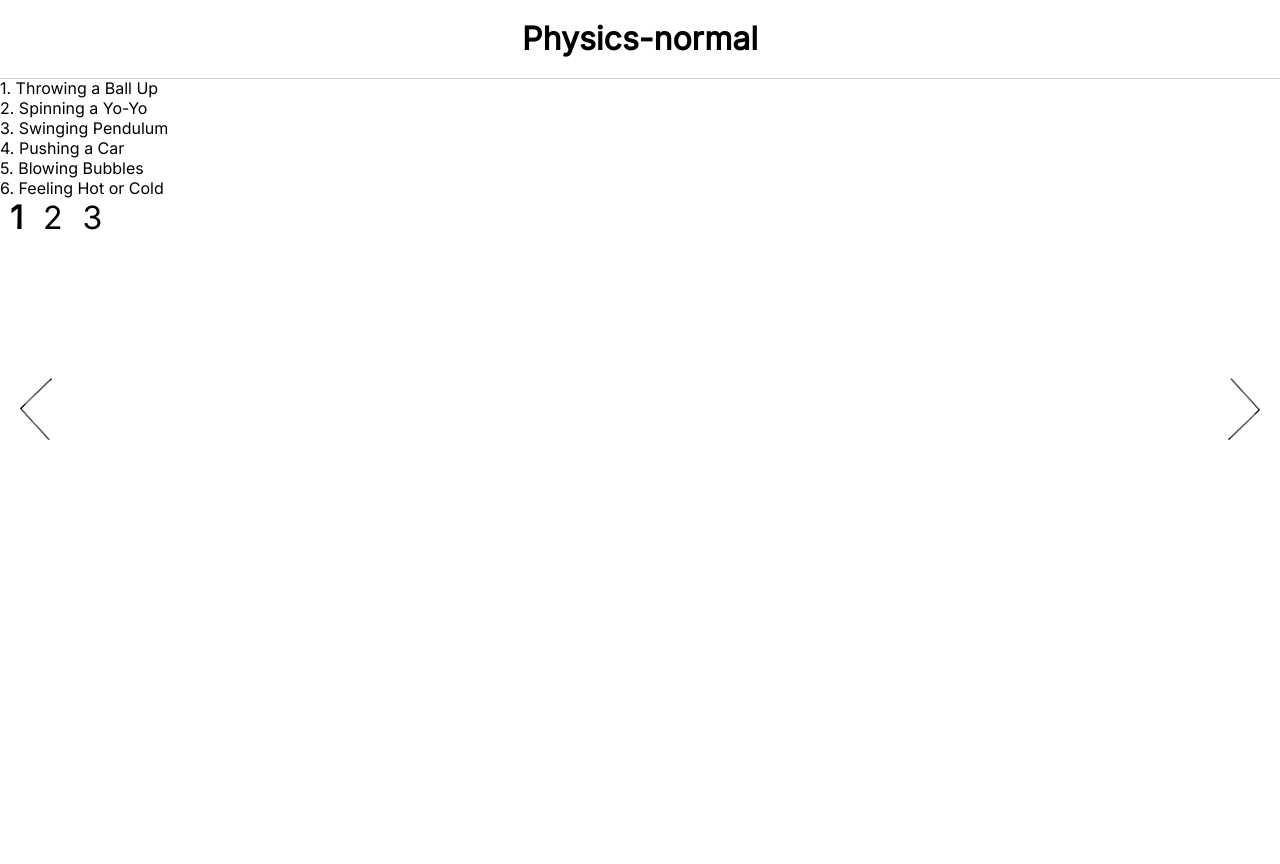
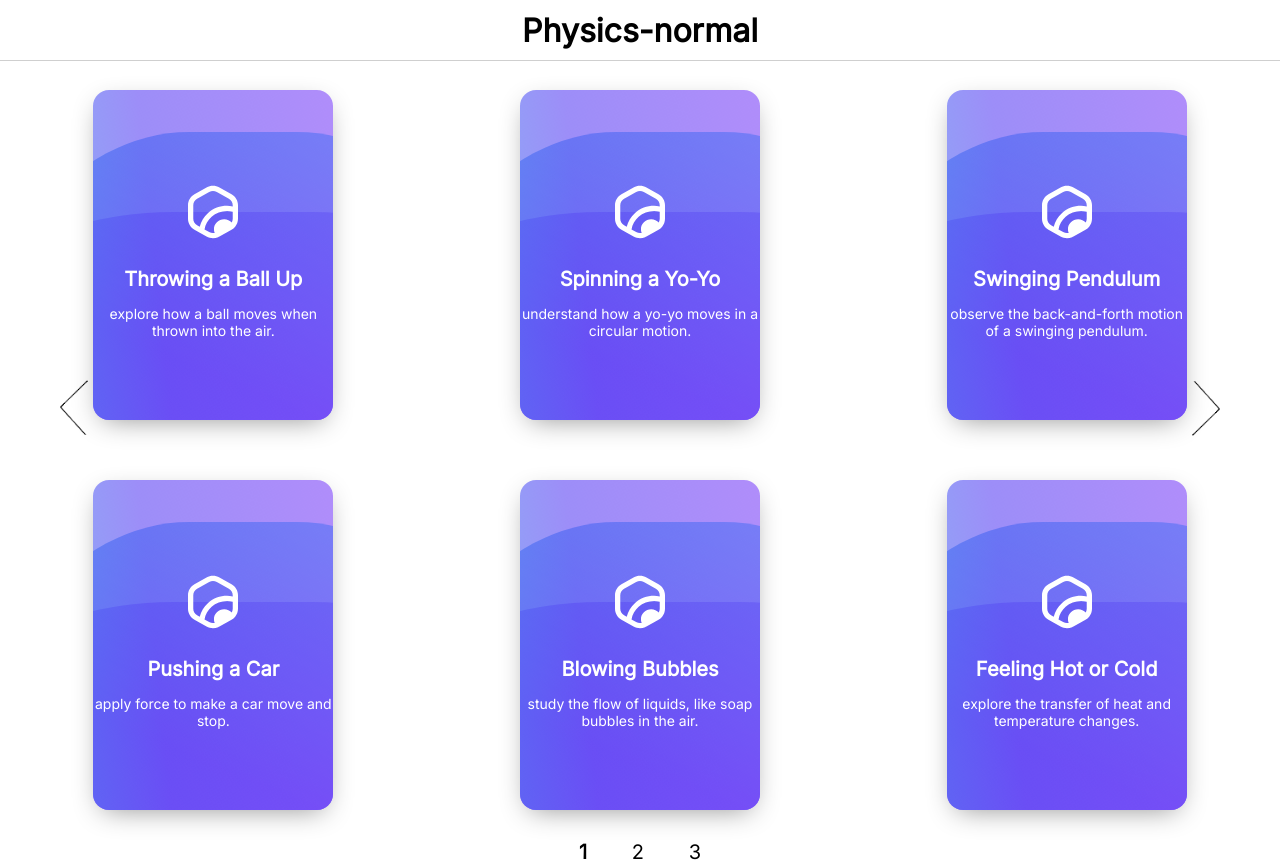
Before and after one commit to BadangGit/PPT-Project, a Vue app in the folder normal/: page / in a window 1280 px wide. Before the commit the page ends 800 px from the top, so only its background shows below. Built offline with nearby package versions, Linux system fonts and the light colour scheme.

Commit message:
set card design

```diff
--- a/normal/src/App.vue
+++ b/normal/src/App.vue
@@ -22,7 +22,7 @@
 .main-nav {
   margin: 0px;
   width: 100%;
-  height: 77.5px;
+  height: 60px;
 
   outline: solid 0.5px #cfcfcf;
 }
--- a/normal/src/components/cards/itemCard.vue
+++ b/normal/src/components/cards/itemCard.vue
@@ -10,7 +10,133 @@ const props = defineProps({
 </script>
 
 <template>
-  <div>
-    {{ props.simulCategory.cardNum + 1 + ". " + props.simulCategory.name }}
+  <div class="e-card playing">
+    <div class="image"></div>
+
+    <div class="wave"></div>
+    <div class="wave"></div>
+    <div class="wave"></div>
+
+    <div class="infotop">
+      <svg
+        xmlns="http://www.w3.org/2000/svg"
+        fill="none"
+        viewBox="0 0 24 24"
+        class="icon"
+      >
+        <path
+          fill="currentColor"
+          d="M19.4133 4.89862L14.5863 2.17544C12.9911 1.27485 11.0089 1.27485 9.41368 2.17544L4.58674
+  4.89862C2.99153 5.7992 2 7.47596 2 9.2763V14.7235C2 16.5238 2.99153 18.2014 4.58674 19.1012L9.41368
+  21.8252C10.2079 22.2734 11.105 22.5 12.0046 22.5C12.6952 22.5 13.3874 22.3657 14.0349 22.0954C14.2204
+  22.018 14.4059 21.9273 14.5872 21.8252L19.4141 19.1012C19.9765 18.7831 20.4655 18.3728 20.8651
+  17.8825C21.597 16.9894 22 15.8671 22 14.7243V9.27713C22 7.47678 21.0085 5.7992 19.4133 4.89862ZM4.10784
+  14.7235V9.2763C4.10784 8.20928 4.6955 7.21559 5.64066 6.68166L10.4676 3.95848C10.9398 3.69152 11.4701
+  3.55804 11.9996 3.55804C12.5291 3.55804 13.0594 3.69152 13.5324 3.95848L18.3593 6.68166C19.3045 7.21476
+  19.8922 8.20928 19.8922 9.2763V9.75997C19.1426 9.60836 18.377 9.53091 17.6022 9.53091C14.7929 9.53091
+  12.1041 10.5501 10.0309 12.3999C8.36735 13.8847 7.21142 15.8012 6.68783 17.9081L5.63981 17.3165C4.69466
+  16.7834 4.10699 15.7897 4.10699 14.7235H4.10784ZM10.4676 20.0413L8.60933 18.9924C8.94996 17.0479 9.94402
+  15.2665 11.4515 13.921C13.1353 12.4181 15.3198 11.5908 17.6022 11.5908C18.3804 11.5908 19.1477 11.6864
+  19.8922 11.8742V14.7235C19.8922 15.2278 19.7589 15.7254 19.5119 16.1662C18.7615 15.3596 17.6806 14.8528
+   16.4783 14.8528C14.2136 14.8528 12.3781 16.6466 12.3781 18.8598C12.3781 19.3937 12.4861 19.9021 12.68
+   20.3676C11.9347 20.5316 11.1396 20.4203 10.4684 20.0413H10.4676Z"
+        ></path>
+      </svg>
+      <br />
+      {{ props.simulCategory.name }}
+      <br />
+      <div class="name">{{ $props.simulCategory.subText }}</div>
+    </div>
   </div>
 </template>
+
+<style>
+.e-card {
+  margin: 30px auto;
+  background: transparent;
+  box-shadow: 0px 8px 28px -9px rgba(0, 0, 0, 0.45);
+  position: relative;
+  width: 240px;
+  height: 330px;
+  border-radius: 16px;
+  overflow: hidden;
+}
+
+.wave {
+  position: absolute;
+  width: 540px;
+  height: 700px;
+  opacity: 0.6;
+  left: 0;
+  top: 0;
+  margin-left: -50%;
+  margin-top: -70%;
+  background: linear-gradient(744deg, #af40ff, #5b42f3 60%, #00ddeb);
+}
+
+.icon {
+  width: 3em;
+  margin-top: -1em;
+  padding-bottom: 1em;
+}
+
+.infotop {
+  text-align: center;
+  font-size: 20px;
+  position: absolute;
+  top: 5.6em;
+  left: 0;
+  right: 0;
+  color: rgb(255, 255, 255);
+  font-weight: 600;
+}
+
+.name {
+  font-size: 14px;
+  font-weight: 100;
+  position: relative;
+  top: 1em;
+  text-transform: lowercase;
+}
+
+.wave:nth-child(2),
+.wave:nth-child(3) {
+  top: 210px;
+}
+
+.playing .wave {
+  border-radius: 40%;
+  animation: wave 3000ms infinite linear;
+}
+
+.wave {
+  border-radius: 40%;
+  animation: wave 55s infinite linear;
+}
+
+.playing .wave:nth-child(2) {
+  animation-duration: 4000ms;
+}
+
+.wave:nth-child(2) {
+  animation-duration: 50s;
+}
+
+.playing .wave:nth-child(3) {
+  animation-duration: 5000ms;
+}
+
+.wave:nth-child(3) {
+  animation-duration: 45s;
+}
+
+@keyframes wave {
+  0% {
+    transform: rotate(0deg);
+  }
+
+  100% {
+    transform: rotate(360deg);
+  }
+}
+</style>
--- a/normal/src/views/mainPage.vue
+++ b/normal/src/views/mainPage.vue
@@ -8,36 +8,134 @@ const store = useStore();
 type Categories = {
   name: string;
   cardNum: number;
+  subText: string;
 };
 
 const simulCategories: Array<Categories> = [
-  { name: "Throwing a Ball Up", cardNum: 0 },
-  { name: "Spinning a Yo-Yo", cardNum: 1 },
-  { name: "Swinging Pendulum", cardNum: 2 },
-  { name: "Pushing a Car", cardNum: 3 },
-  { name: "Blowing Bubbles", cardNum: 4 },
-  { name: "Feeling Hot or Cold", cardNum: 5 },
-  { name: "Looking in a Mirror", cardNum: 6 },
-  { name: "Turning on a Light Bulb", cardNum: 7 },
-  { name: "Playing with Magnets", cardNum: 8 },
-  { name: "Listening to Music", cardNum: 9 },
-  { name: "Running on a Treadmill", cardNum: 10 },
-  { name: "Bouncing a Ball", cardNum: 11 },
-  { name: "Glow-in-the-Dark Stars", cardNum: 12 },
-  { name: "Seeing a Rainbow", cardNum: 13 },
-  { name: "Using a Flashlight", cardNum: 14 },
-  { name: "Using a Microwave", cardNum: 15 },
-  { name: "Playing with Playdough", cardNum: 16 },
-  { name: "Seeing the Moon", cardNum: 17 },
+  {
+    name: "Throwing a Ball Up",
+    cardNum: 0,
+    subText: "Explore how a ball moves when thrown into the air.",
+  },
+  {
+    name: "Spinning a Yo-Yo",
+    cardNum: 1,
+    subText: "Understand how a yo-yo moves in a circular motion.",
+  },
+  {
+    name: "Swinging Pendulum",
+    cardNum: 2,
+    subText: "Observe the back-and-forth motion of a swinging pendulum.",
+  },
+  {
+    name: "Pushing a Car",
+    cardNum: 3,
+    subText: "Apply force to make a car move and stop.",
+  },
+  {
+    name: "Blowing Bubbles",
+    cardNum: 4,
+    subText: "Study the flow of liquids, like soap bubbles in the air.",
+  },
+  {
+    name: "Feeling Hot or Cold",
+    cardNum: 5,
+    subText: "Explore the transfer of heat and temperature changes.",
+  },
+  {
+    name: "Looking in a Mirror",
+    cardNum: 6,
+    subText: "Understand how light reflects off surfaces.",
+  },
+  {
+    name: "Turning on a Light Bulb",
+    cardNum: 7,
+    subText: "Explain the flow of electricity in a simple circuit.",
+  },
+  {
+    name: "Playing with Magnets",
+    cardNum: 8,
+    subText: "Investigate the attraction and repulsion of magnets.",
+  },
+  {
+    name: "Listening to Music",
+    cardNum: 9,
+    subText: "Explore how sound waves travel through the air.",
+  },
+  {
+    name: "Running on a Treadmill",
+    cardNum: 10,
+    subText: "Understand motion and energy transfer.",
+  },
+  {
+    name: "Bouncing a Ball",
+    cardNum: 11,
+    subText: "Explore elasticity and the way balls behave when they bounce.",
+  },
+  {
+    name: "Glow-in-the-Dark Stars",
+    cardNum: 12,
+    subText: "Learn about phosphorescence and light emission.",
+  },
+  {
+    name: "Seeing a Rainbow",
+    cardNum: 13,
+    subText:
+      "Understand how light is refracted and dispersed in water droplets.",
+  },
+  {
+    name: "Using a Flashlight",
+    cardNum: 14,
+    subText: "Explore how light is produced and travels.",
+  },
+  {
+    name: "Using a Microwave",
+    cardNum: 15,
+    subText: "Study electromagnetic waves and their heating effects.",
+  },
+  {
+    name: "Playing with Playdough",
+    cardNum: 16,
+    subText: "Understand the deformation and elasticity of materials.",
+  },
+  {
+    name: "Seeing the Moon",
+    cardNum: 17,
+    subText: "Explore gravitational forces and celestial bodies.",
+  },
 ];
 
 let nowPageSimulCategories: Array<Categories> = [
-  { name: "Throwing a Ball Up", cardNum: 0 },
-  { name: "Spinning a Yo-Yo", cardNum: 1 },
-  { name: "Swinging Pendulum", cardNum: 2 },
-  { name: "Pushing a Car", cardNum: 3 },
-  { name: "Blowing Bubbles", cardNum: 4 },
-  { name: "Feeling Hot or Cold", cardNum: 5 },
+  {
+    name: "Throwing a Ball Up",
+    cardNum: 0,
+    subText: "Explore how a ball moves when thrown into the air.",
+  },
+  {
+    name: "Spinning a Yo-Yo",
+    cardNum: 1,
+    subText: "Understand how a yo-yo moves in a circular motion.",
+  },
+  {
+    name: "Swinging Pendulum",
+    cardNum: 2,
+    subText: "Observe the back-and-forth motion of a swinging pendulum.",
+  },
+  {
+    name: "Pushing a Car",
+    cardNum: 3,
+    subText: "Apply force to make a car move and stop.",
+  },
+  {
+    name: "Blowing Bubbles",
+    cardNum: 4,
+    subText: "Study the flow of liquids, like soap bubbles in the air.",
+  },
+  {
+    name: "Feeling Hot or Cold",
+    cardNum: 5,
+    subText: "Explore the transfer of heat and temperature changes.",
+  },
 ];
 
 let pageNumCounts: number = 3;
@@ -84,12 +182,15 @@ export default {
         ><img src="../assets/arrow-icon.png"
       /></a>
     </div>
+
+    <div class="cardGrid">
       <ItemCard
         v-for="simulCategory in nowPageSimulCategories"
         :key="simulCategory.name"
         :simul-category="simulCategory"
       >
       </ItemCard>
+    </div>
 
     <div class="pageNumGrid">
       <div
@@ -112,13 +213,15 @@ export default {
 
 .pageNumGrid {
   display: flex;
+  justify-content: space-between;
+  margin: auto;
+  max-width: 122px;
 }
 
 .pageNum {
   cursor: pointer;
-  margin-right: 10px;
-  margin-left: 10px;
-  font-size: 32px;
+  font-size: 20px;
+  font-weight: 400;
 
   -webkit-user-select: none;
   -moz-user-select: none;
@@ -128,6 +231,13 @@ export default {
 
 .highlight {
   font-weight: 700;
+}
+
+.cardGrid {
+  display: grid;
+  grid-template-columns: 1fr 1fr 1fr;
+  max-width: 1400px;
+  margin: auto;
 }
 
 .arrowGrid {
@@ -147,8 +257,8 @@ export default {
 }
 
 .arrowGrid img {
-  width: 32px;
-  margin: 0px 20px 0px 20px;
+  width: 28px;
+  margin: 0px 60px 0px 60px;
 }
 
 .left img {
```
Lines whose indentation alone changed are shown as unchanged.
